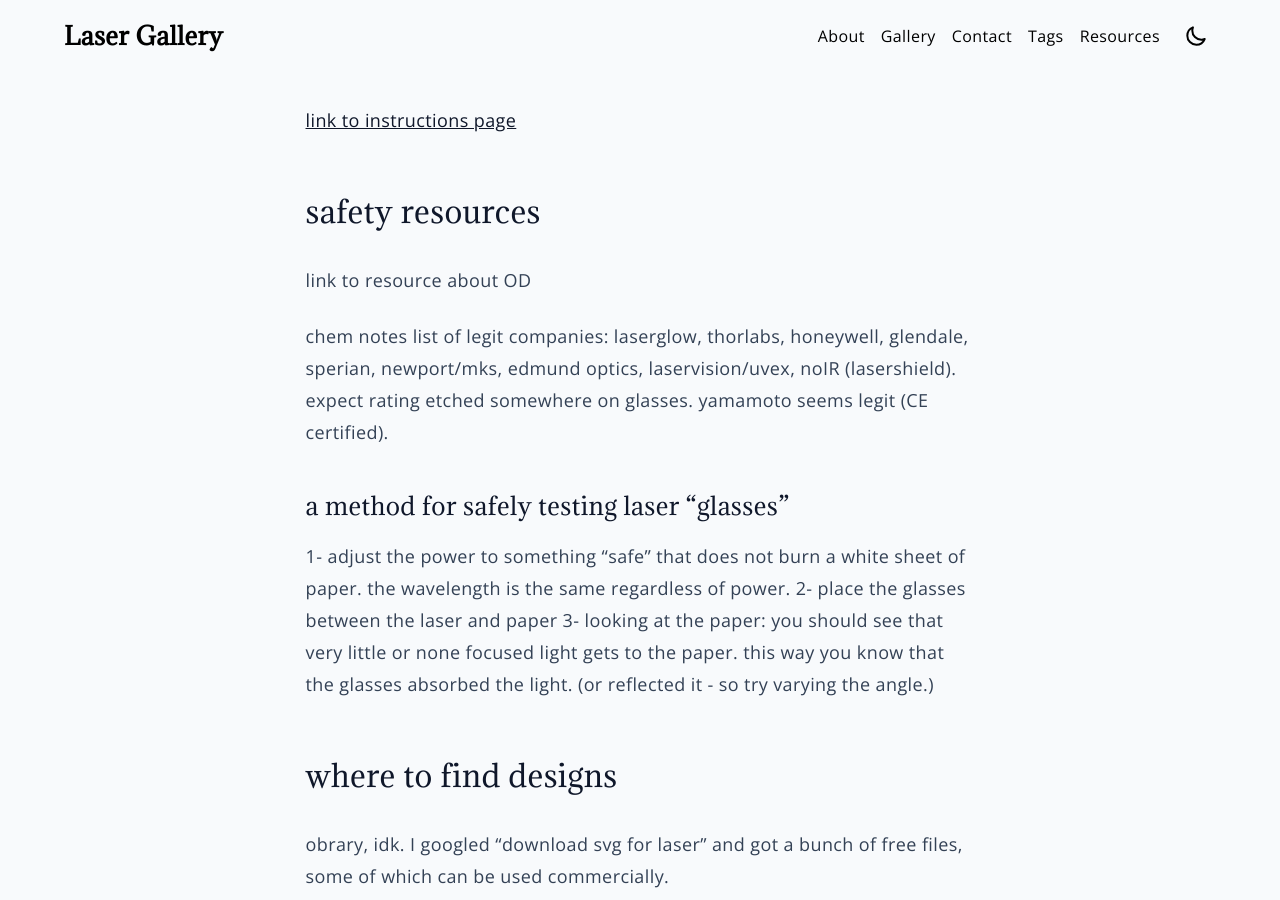
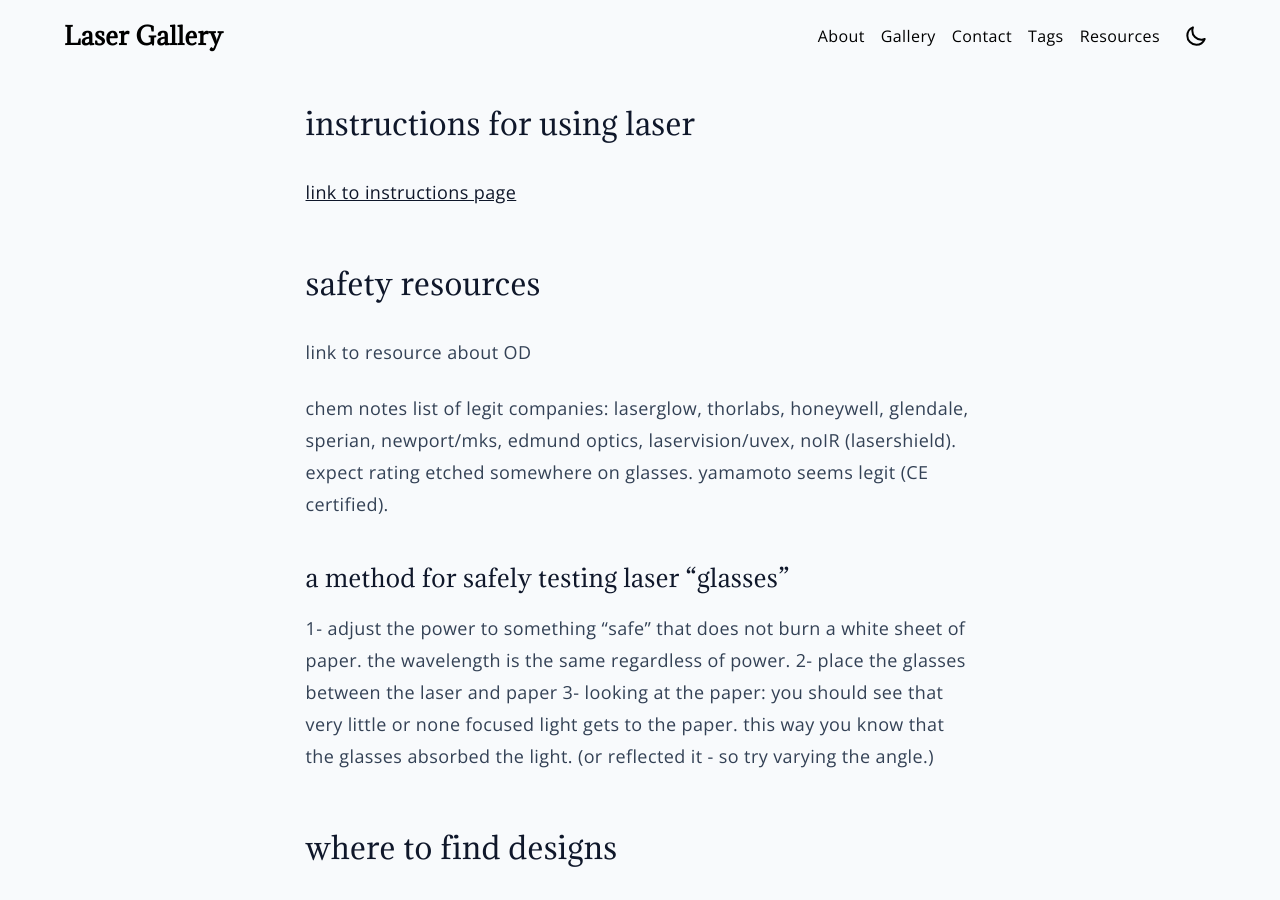
Before and after one commit to paper-engineer/laser-gallery, a Jekyll site: the page built from docs/_pages/resources.md, in a window 1280 px wide and 900 px high. Built offline with Jekyll 4.4.1, drawn with Linux system fonts in a browser that asks for light colours.

Commit message:
Update resources.md

```diff
--- a/docs/_pages/resources.md
+++ b/docs/_pages/resources.md
@@ -2,6 +2,8 @@
 title: resources
 layout: page
 ---
+
+## instructions for using laser
 
 [link to instructions page](https://paper-engineer.github.io/laser-gallery/instructions/)
 
```
